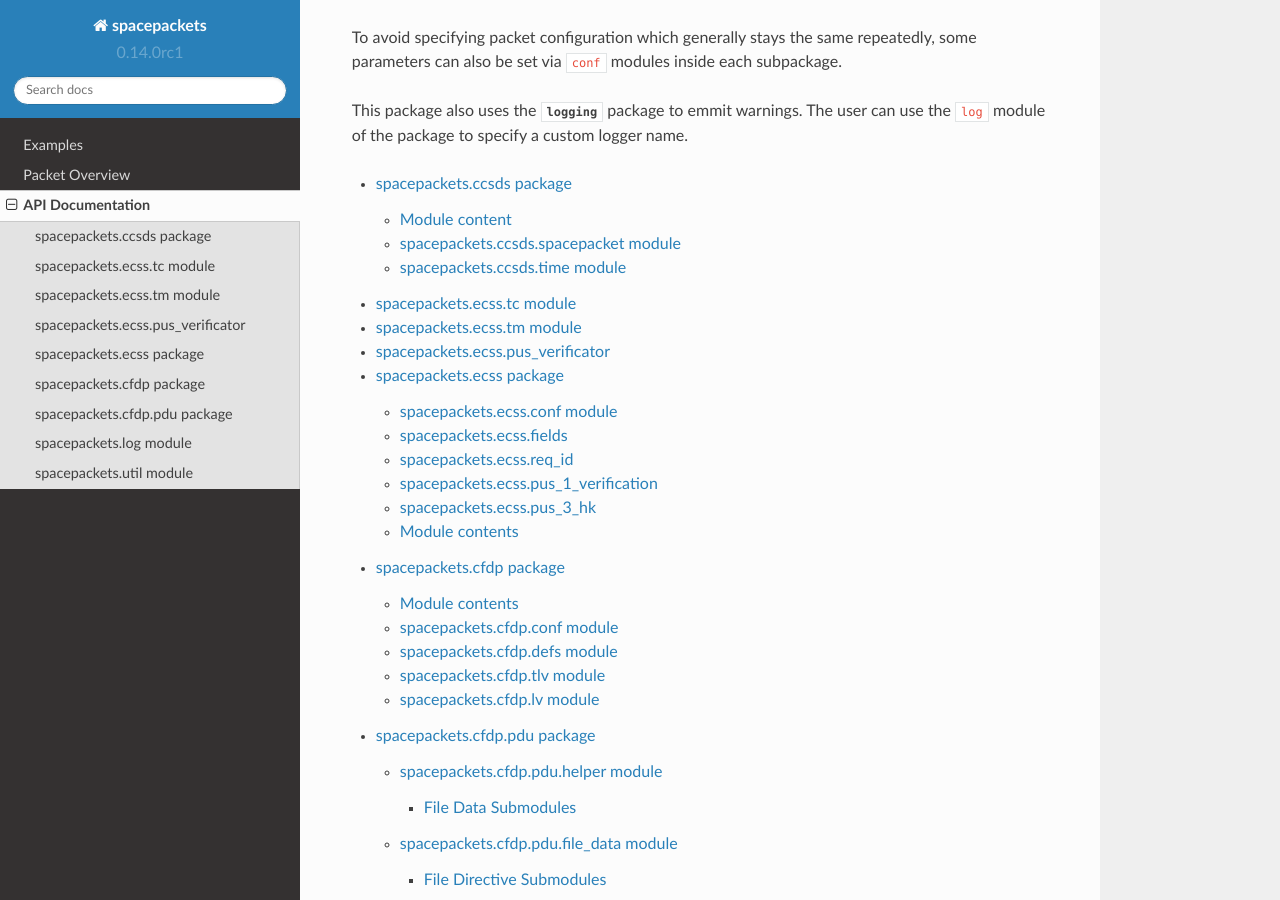
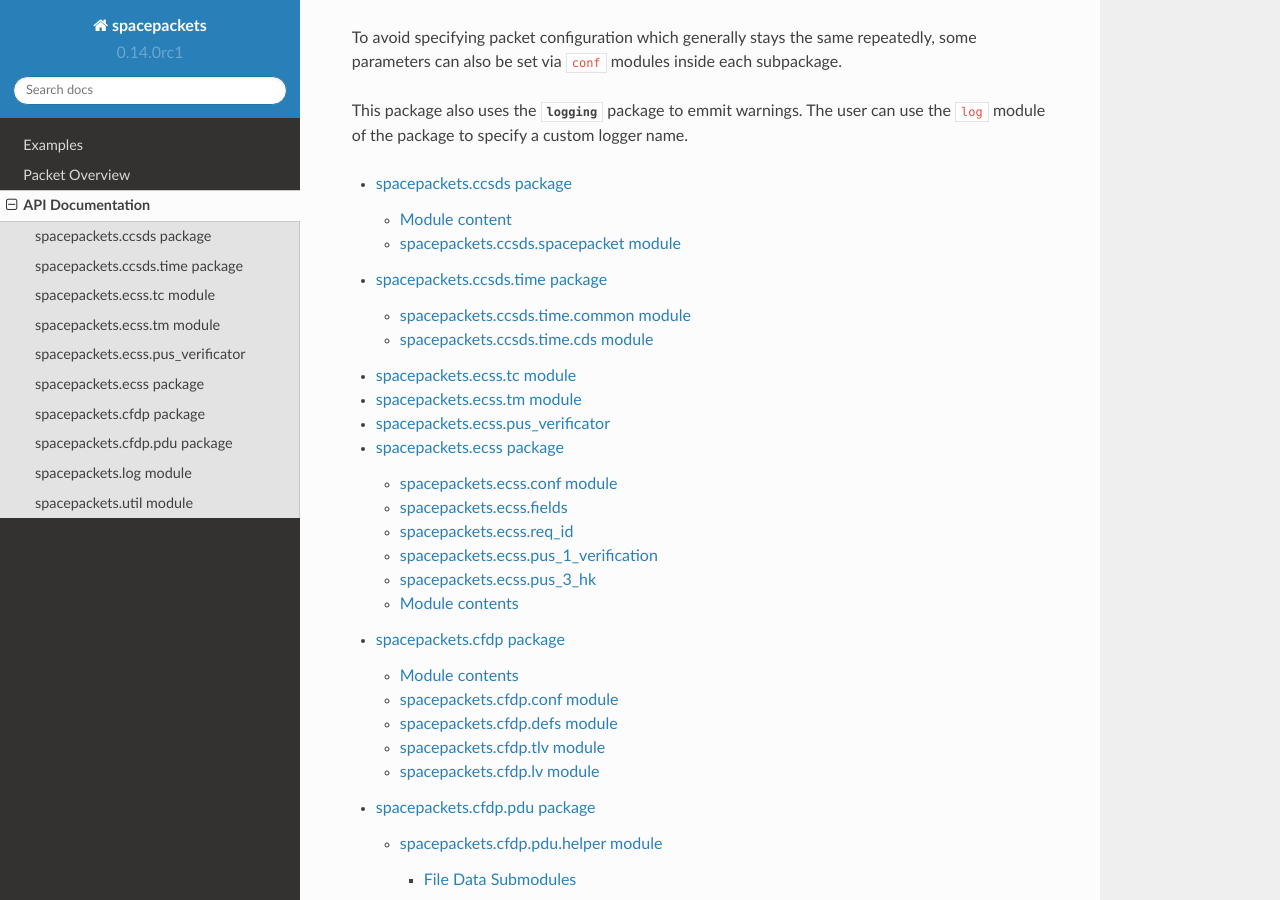
Before and after one commit to us-irs/spacepackets-py, a Sphinx documentation site: the page built from docs/api.rst, in a window 1280 px wide and 900 px high, scrolled down 355 px. Built offline with Sphinx 7.4.7 and the Read the Docs theme 2.0.0, drawn with Linux system fonts in a browser that asks for light colours.

Commit message:
updated docs for restructuring

```diff
--- a/docs/api.rst
+++ b/docs/api.rst
@@ -20,6 +20,7 @@ can use the ``log`` module of the package to specify a custom logger name.
    :maxdepth: 4
 
    api/ccsds
+   api/ccsds_time
    api/ecss_tc
    api/ecss_tm
    api/ecss
--- /dev/null
+++ b/docs/api/ccsds_time.rst
@@ -0,0 +1,23 @@
+spacepackets.ccsds.time package
+================================
+
+.. automodule:: spacepackets.ccsds.time
+   :members:
+   :undoc-members:
+   :show-inheritance:
+
+spacepackets.ccsds.time.common module
+---------------------------------------
+
+.. automodule:: spacepackets.ccsds.time.common
+   :members:
+   :undoc-members:
+   :show-inheritance:
+
+spacepackets.ccsds.time.cds module
+------------------------------------
+
+.. automodule:: spacepackets.ccsds.time.cds
+   :members:
+   :undoc-members:
+   :show-inheritance:
```
Also changed, not shown: docs/api/ccsds.rst (+0 -8 lines), 1 other file.
